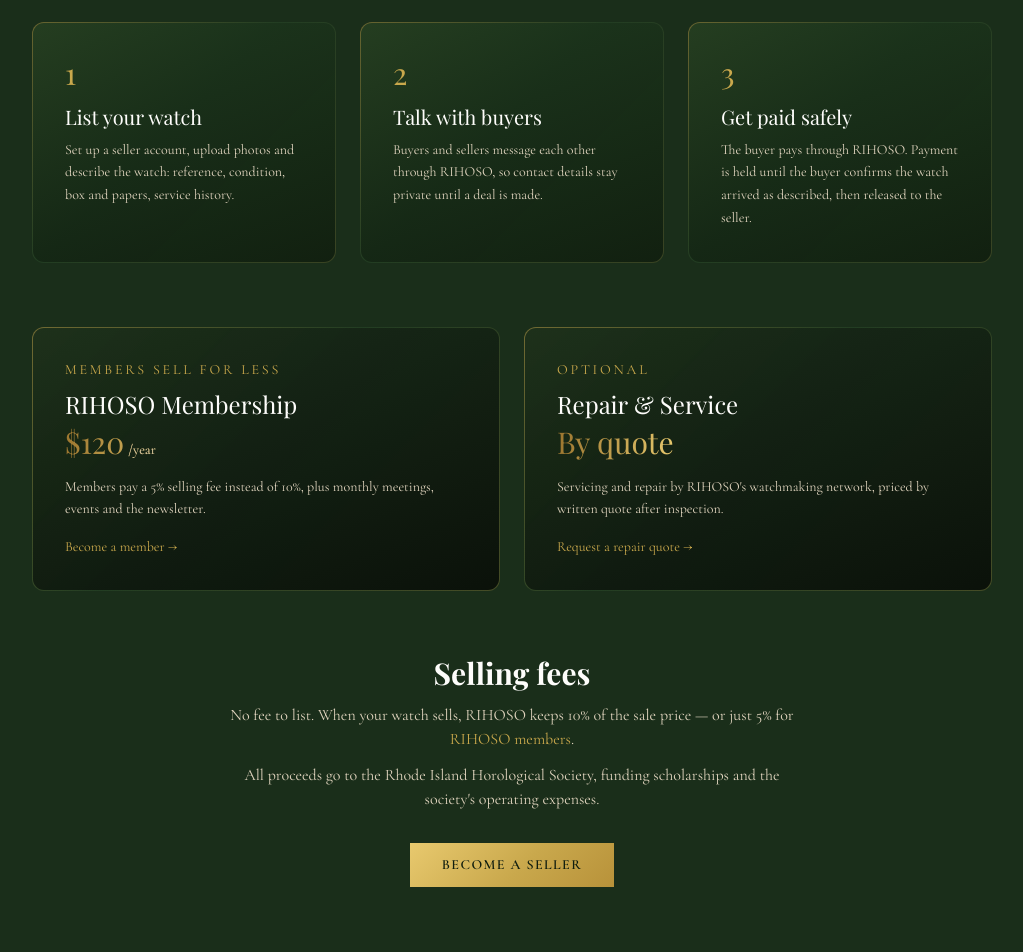
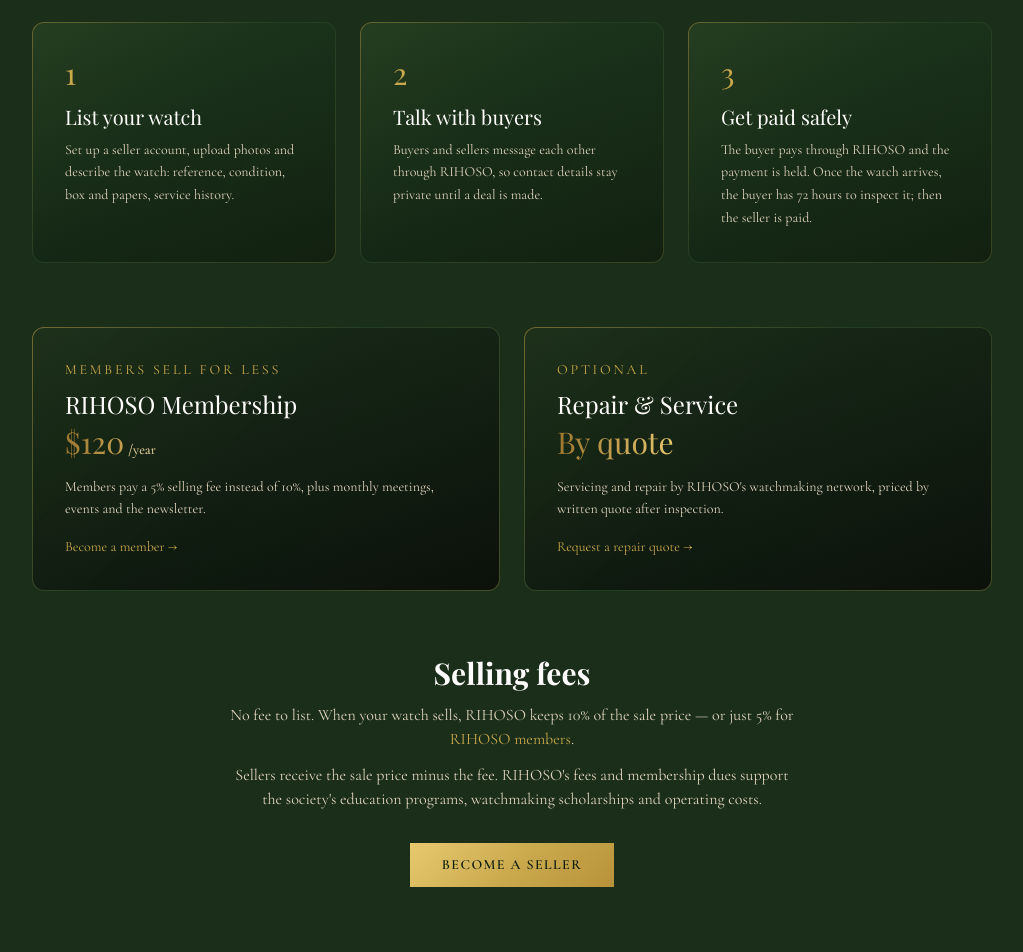
Before and after one commit to brandonsalomon-ui/rihoso-website, a Next.js app: page /marketplace in a window 1280 px wide. Shown: the part 1000-1952 px from the top of the page, without its empty margins (128-1151 px from the left). Built offline with nearby package versions, Linux system fonts and the light colour scheme; no server answers; the database is empty; a web font is replaced by a local one.

Commit message:
Exchange page: fee and use-of-revenue wording; repairs switch

```diff
--- a/src/app/marketplace/page.tsx
+++ b/src/app/marketplace/page.tsx
@@ -3,7 +3,7 @@
 import PageHero from "@/components/PageHero";
 import ExchangeNav from "@/components/exchange/ExchangeNav";
 import ListingCard from "@/components/exchange/ListingCard";
-import { COMMISSION, SERVICES } from "@/lib/marketplace";
+import { COMMISSION, REPAIRS_OPEN, SERVICES } from "@/lib/marketplace";
 import { MEMBERSHIP_TIERS } from "@/lib/membership";
 import { LISTING_SELECT, type Listing } from "@/lib/exchange-types";
 import { isSupabaseConfigured } from "@/lib/supabase/config";
@@ -27,7 +27,7 @@
   },
   {
     title: "Get paid safely",
-    body: "The buyer pays through RIHOSO. Payment is held until the buyer confirms the watch arrived as described, then released to the seller.",
+    body: "The buyer pays through RIHOSO and the payment is held. Once the watch arrives, the buyer has 72 hours to inspect it; then the seller is paid.",
   },
 ];
 
@@ -121,6 +121,7 @@
                 Become a member →
               </Link>
             </div>
+            {REPAIRS_OPEN && (
             <div className="panel-lux rounded-xl p-8">
               <p className="text-gold-400 text-sm uppercase tracking-[0.2em] mb-2">Optional</p>
               <h3 className="text-2xl font-display text-cream-50 mb-1">{SERVICES.repair.name}</h3>
@@ -132,6 +133,7 @@
                 </Link>
               )}
             </div>
+            )}
           </div>
 
           <div className="mt-16 text-center">
@@ -145,8 +147,8 @@
               .
             </p>
             <p className="text-cream-300 max-w-xl mx-auto mt-3">
-              All proceeds go to the Rhode Island Horological Society, funding scholarships and the society&apos;s
-              operating expenses.
+              Sellers receive the sale price minus the fee. RIHOSO&apos;s fees and membership dues support the society&apos;s
+              education programs, watchmaking scholarships and operating costs.
             </p>
             <Link href="/marketplace/sell" className="btn-gold inline-block mt-8 px-8 py-3 font-semibold tracking-widest uppercase text-sm">
               Become a seller
```
